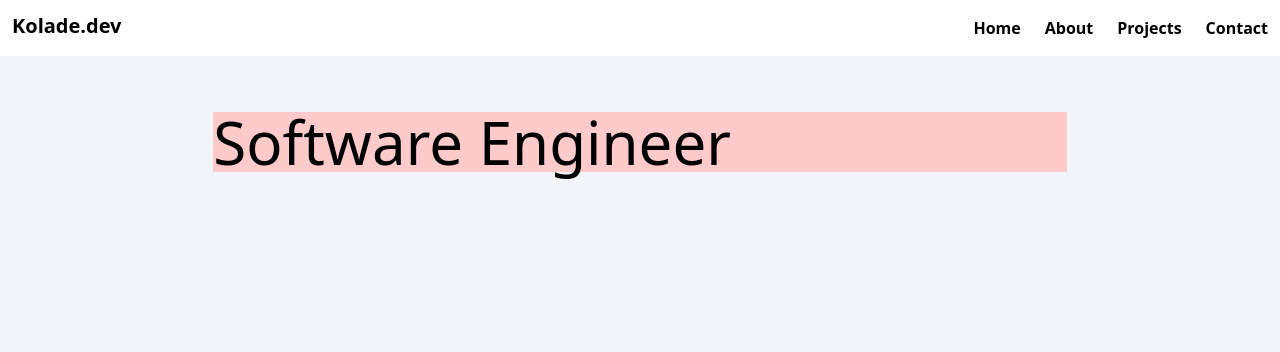
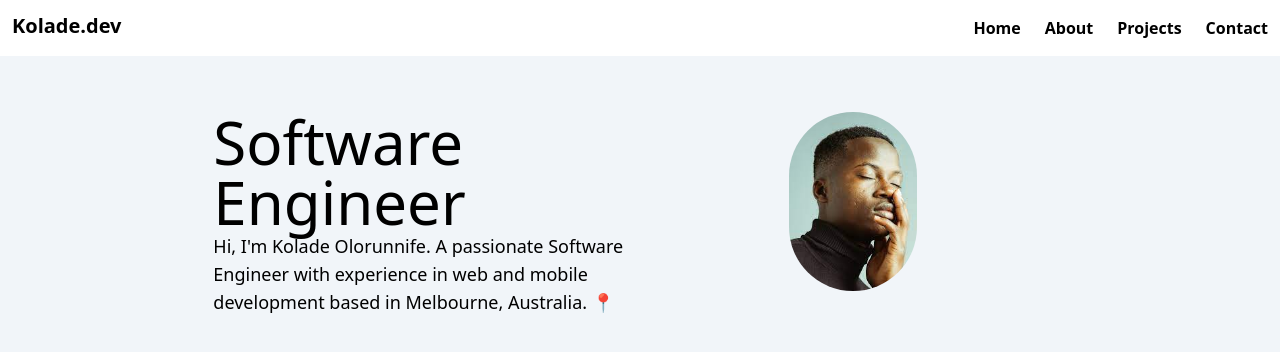
Before and after one commit to koledogcodes/Portfolio, a Next.js app: page / in a window 1280 px wide. Shown: the top 352 px of the page. Built offline with nearby package versions, Linux system fonts and the light colour scheme.

Commit message:
NEW: Added some desc for homepage

```diff
--- a/components/Container.js
+++ b/components/Container.js
@@ -1,8 +1,8 @@
 
-export default function Container({ children }) {
+export default function Container({ children, simple }) {
     return (
         <div className="flex justify-center">
-            <div className="w-2/3 h-full bg-red-200">{children}</div>
+            <div className="w-2/3 h-full">{children}</div>
         </div>
     )
 }
--- a/src/pages/index.js
+++ b/src/pages/index.js
@@ -1,3 +1,4 @@
+import Image from "next/image";
 import Container from "../../components/Container";
 import NavBar from "../../components/NavBar";
 
@@ -7,7 +8,21 @@ export default function Home() {
       <NavBar />
 
       <Container>
-        <h1 className="text-6xl">Software Engineer</h1>
+        <div className="flex flex-col-reverse md:flex-row h-auto">
+
+          <section className="flex flex-col basis-1/2">
+            <h1 className="basis-1/2 text-6xl">Software Engineer</h1>
+            <p className=" basis-1/2 text-lg">Hi, I'm Kolade Olorunnife. A passionate Software Engineer with experience in web and mobile development based in Melbourne, Australia. 📍</p>
+          </section>
+
+          <section className="basis-1/2">
+            <div className="flex flex-row-reverse">
+              <Image className="mx-auto rounded-full" src={"/profile.jpeg"} alt={""} width={128} height={128} />
+            </div>
+          </section>
+
+        </div>
+
       </Container>
     </>
   )
```
Also changed, not shown: public/profile.jpeg (added).
